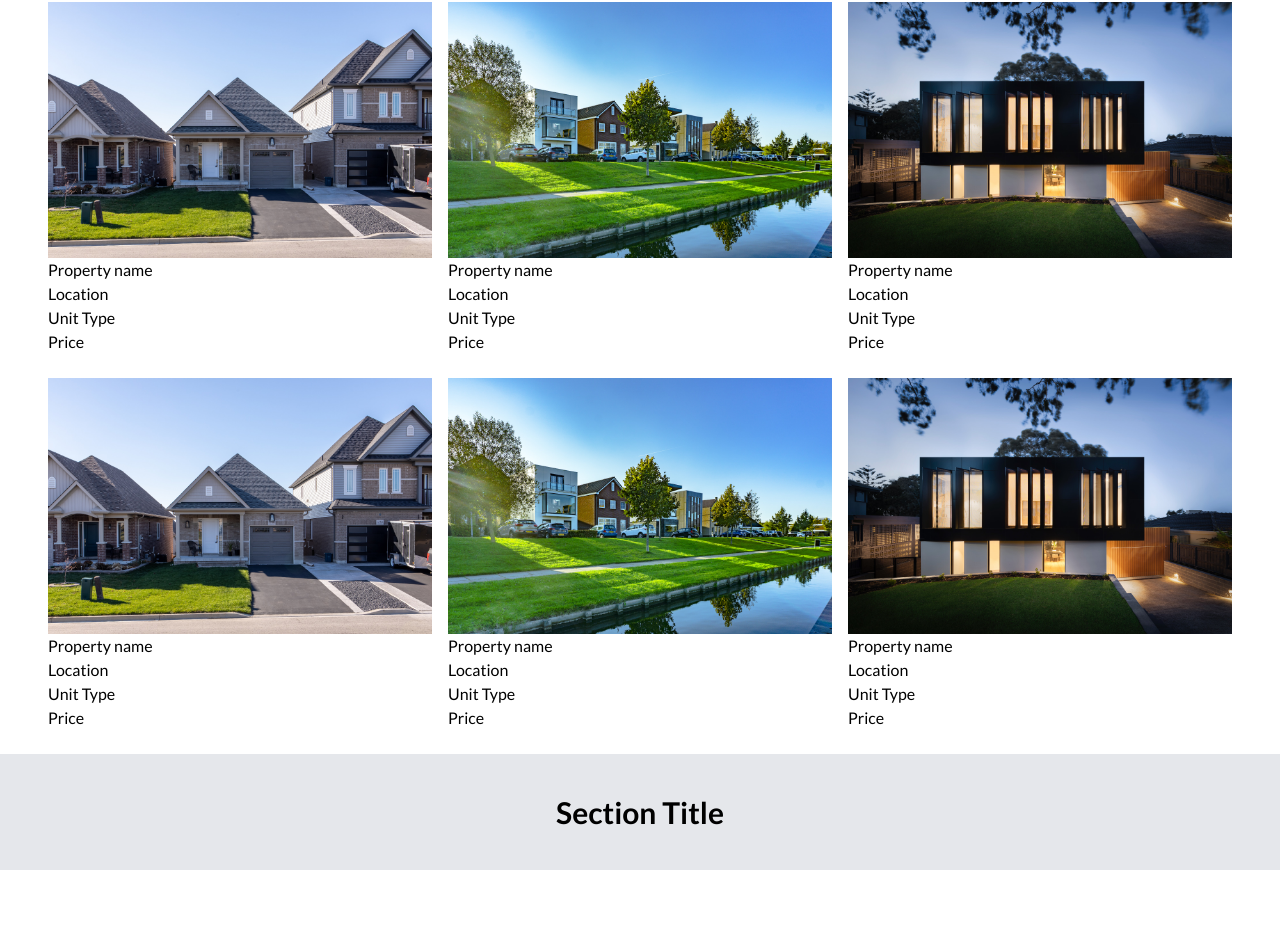
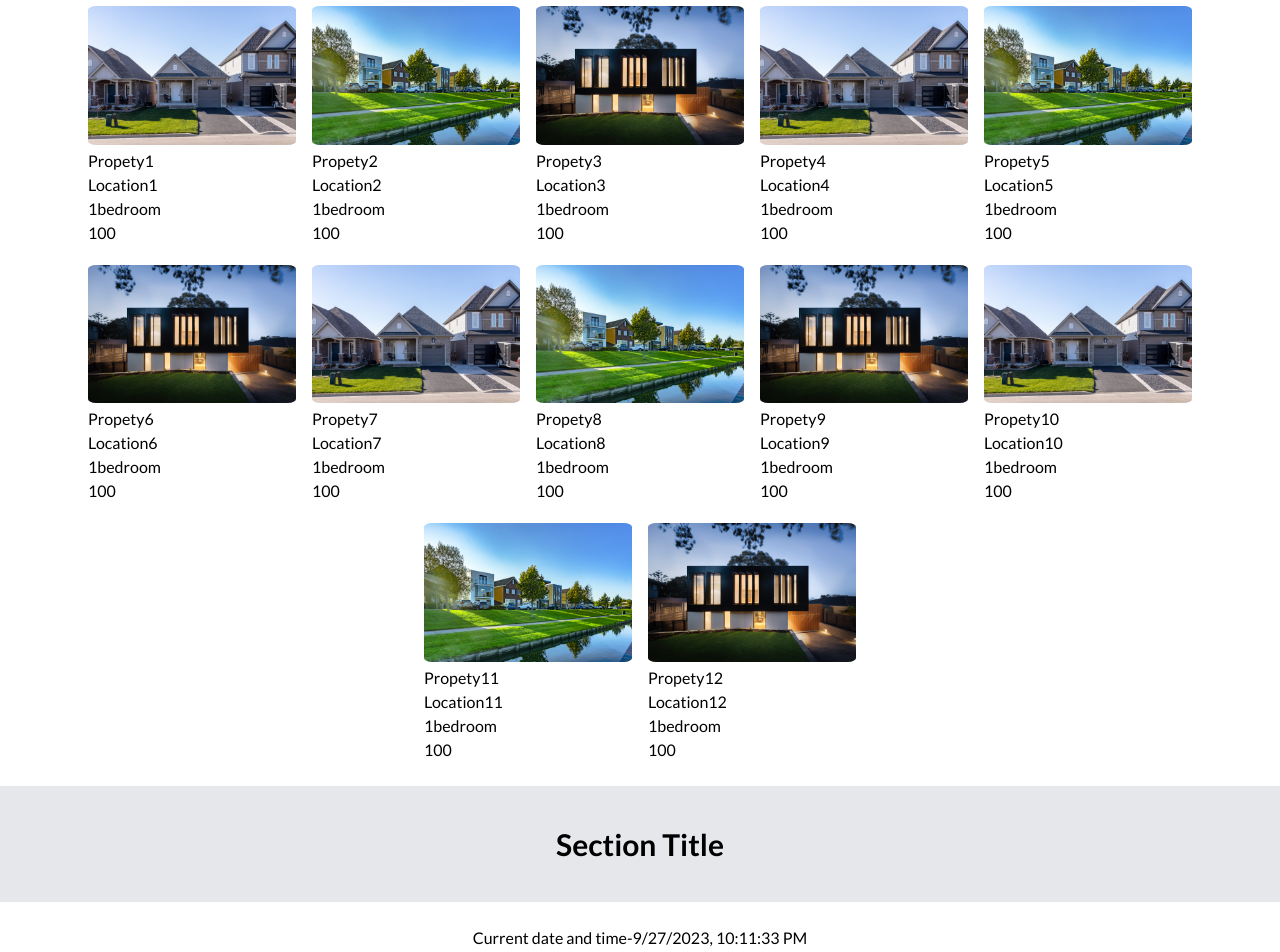
Before and after one commit to RenzKing/realestate, a React (Vite) app: page / in a window 1280 px wide. Shown: the part 1178-2130 px from the top of the page. Before the commit the page ends 2048 px from the top, so only its background shows below. Built offline with nearby package versions, Linux system fonts and the light colour scheme.

Commit message:
fixed featured property section

```diff
--- /dev/null
+++ b/src/components/Footer.jsx
@@ -0,0 +1,14 @@
+import React from 'react';
+
+const Footer = () => {
+  return (
+    <>
+      <div className="py-6 text-center">
+        Current date and time-
+        {new Date().toLocaleString()}
+      </div>
+    </>
+  );
+};
+
+export default Footer;
--- a/src/components/SectionTitle.jsx
+++ b/src/components/SectionTitle.jsx
@@ -1,21 +1,6 @@
 import React from 'react';
 
-const sectionTitles = [
-  {
-    title: 'Featured Properties',
-    description: 'description about featured proeprties',
-  },
-  {
-    title: 'Properties for sale',
-    description: 'description about properties for sale',
-  },
-  {
-    title: 'Properties for lease',
-    description: 'description about properties for lease',
-  },
-];
-
-const sectionTitle = () => {
+const SectionTitle = () => {
   return (
     <>
       <div
@@ -28,4 +13,4 @@ const sectionTitle = () => {
   );
 };
 
-export default sectionTitle;
+export default SectionTitle;
--- a/src/container/About.jsx
+++ b/src/container/About.jsx
@@ -1,8 +1,11 @@
 import Navbar from '../components/Navbar';
+import Footer from '../components/Footer';
+
 const About = () => {
   return (
     <>
       <Navbar />
+      <Footer />
     </>
   );
 };
--- a/src/container/Contact.jsx
+++ b/src/container/Contact.jsx
@@ -1,10 +1,12 @@
 import React from 'react';
 import Navbar from '../components/Navbar';
+import Footer from '../components/Footer';
 
 const Contact = () => {
   return (
     <>
       <Navbar />
+      <Footer />
     </>
   );
 };
--- a/src/container/Gallery.jsx
+++ b/src/container/Gallery.jsx
@@ -1,10 +1,12 @@
 import React from 'react';
 import Navbar from '../components/Navbar';
+import Footer from '../components/Footer';
 
 const Gallery = () => {
   return (
     <>
       <Navbar />
+      <Footer />
     </>
   );
 };
--- a/src/container/Home.jsx
+++ b/src/container/Home.jsx
@@ -1,8 +1,8 @@
 import HeroTextbox from '../components/HeroTextbox';
 import Navbar from '../components/Navbar';
 import SectionTitle from '../components/SectionTitle';
-
 import FeaturedProperties from './sections/FeaturedProperties';
+import Footer from '../components/Footer';
 
 const Home = () => {
   return (
@@ -22,10 +22,10 @@ const Home = () => {
           <HeroTextbox />
         </div>
       </div>
-
       <SectionTitle />
       <FeaturedProperties />
       <SectionTitle />
+      <Footer />
     </>
   );
 };
--- a/src/container/Services.jsx
+++ b/src/container/Services.jsx
@@ -1,10 +1,12 @@
 import React from 'react';
 import Navbar from '../components/Navbar';
+import Footer from '../components/Footer';
 
 const Services = () => {
   return (
     <>
       <Navbar />
+      <Footer />
     </>
   );
 };
--- a/src/container/sections/FeaturedProperties.jsx
+++ b/src/container/sections/FeaturedProperties.jsx
@@ -1,7 +1,7 @@
 import React from 'react';
 import { Link } from 'react-router-dom';
 
-const propertyData = [
+const propertiesData = [
   {
     name: 'Propety1',
     img: '/img/property1.jpg',
@@ -44,77 +44,86 @@ const propertyData = [
     unitType: '1bedroom',
     price: 100,
   },
+  {
+    name: 'Propety7',
+    img: '/img/property1.jpg',
+    location: 'Location7',
+    unitType: '1bedroom',
+    price: 100,
+  },
+  {
+    name: 'Propety8',
+    img: '/img/property2.jpg',
+    location: 'Location8',
+    unitType: '1bedroom',
+    price: 100,
+  },
+  {
+    name: 'Propety9',
+    img: '/img/property3.jpg',
+    location: 'Location9',
+    unitType: '1bedroom',
+    price: 100,
+  },
+  {
+    name: 'Propety10',
+    img: '/img/property1.jpg',
+    location: 'Location10',
+    unitType: '1bedroom',
+    price: 100,
+  },
+  {
+    name: 'Propety11',
+    img: '/img/property2.jpg',
+    location: 'Location11',
+    unitType: '1bedroom',
+    price: 100,
+  },
+  {
+    name: 'Propety12',
+    img: '/img/property3.jpg',
+    location: 'Location12',
+    unitType: '1bedroom',
+    price: 100,
+  },
 ];
 
+console.log(propertiesData);
+
 const FeaturedProperties = () => {
+  const properties = propertiesData;
+
   return (
     <>
-      <div
-        className="m-auto grid grid-cols-3 gap-4 px-12 py-6"
-        id="featured-properties-container"
-      >
-        <div className="   object-fill " id="property-container">
-          <Link to="/">
-            <img className="" src="/img/property1.jpg" />
-          </Link>
-          <p>Property name</p>
-          <p>Location</p>
-          <p>Unit Type</p>
-          <p>Price</p>
-        </div>
-        <div className="object-fill" id="property-container">
-          <Link to="/">
-            <img src="/img/property2.jpg" />
-          </Link>
-          <p>Property name</p>
-          <p>Location</p>
-          <p>Unit Type</p>
-          <p>Price</p>
-        </div>
-        <div className="object-fill" id="property-container">
-          <Link to="/">
-            <img src="/img/property3.jpg" />
-          </Link>
-          <p>Property name</p>
-          <p>Location</p>
-          <p>Unit Type</p>
-          <p>Price</p>
-        </div>
-      </div>
-      <div
-        className="m-auto grid grid-cols-3 gap-4 px-12 pb-6 "
-        id="featured-properties-container"
-      >
-        <div className="   object-fill " id="property-container">
-          <Link to="/">
-            <img className="" src="/img/property1.jpg" />
-          </Link>
-          <p>Property name</p>
-          <p>Location</p>
-          <p>Unit Type</p>
-          <p>Price</p>
-        </div>
-        <div className="object-fill" id="property-container">
-          <Link to="/">
-            <img src="/img/property2.jpg" />
-          </Link>
-          <p>Property name</p>
-          <p>Location</p>
-          <p>Unit Type</p>
-          <p>Price</p>
-        </div>
-        <div className="object-fill" id="property-container">
-          <Link to="/">
-            <img src="/img/property3.jpg" />
-          </Link>
-          <p>Property name</p>
-          <p>Location</p>
-          <p>Unit Type</p>
-          <p>Price</p>
-        </div>
+      <div className=" m-auto  px-12 py-6" id="featured-properties-container">
+        <ul className=" flex flex-wrap justify-center gap-4 ">
+          {properties.map((property) => (
+            <Property propertyList={property} key={property.name} />
+          ))}
+        </ul>
       </div>
     </>
   );
 };
 
+function Property({ propertyList }) {
+  return (
+    <>
+      <div>
+        <li className="w-52 ">
+          <img
+            className="rounded-lg py-1 transition-transform duration-300 ease-in-out hover:scale-110"
+            src={propertyList.img}
+            alt={propertyList.name}
+          />
+          <h3>{propertyList.name}</h3>
+          <p>{propertyList.location}</p>
+          <p>{propertyList.unitType}</p>
+          <p>{propertyList.price}</p>
+        </li>
+      </div>
+    </>
+  );
+}
+
 export default FeaturedProperties;
```
